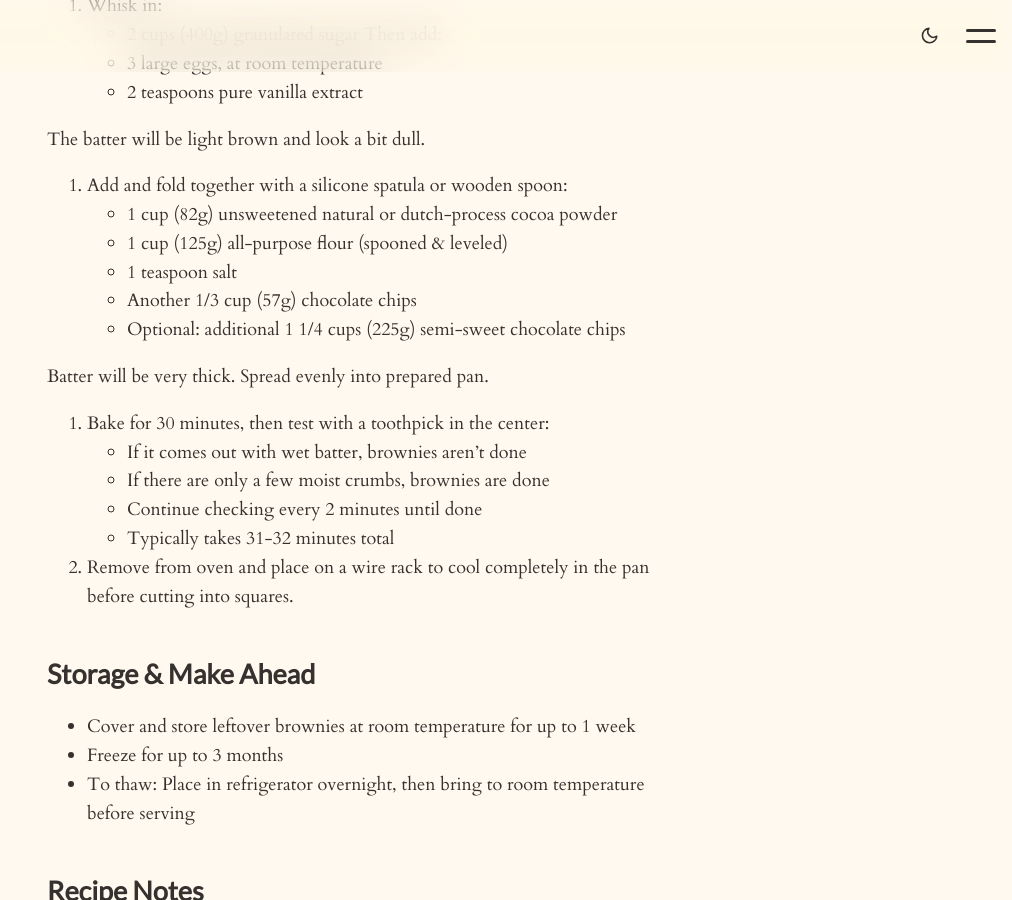
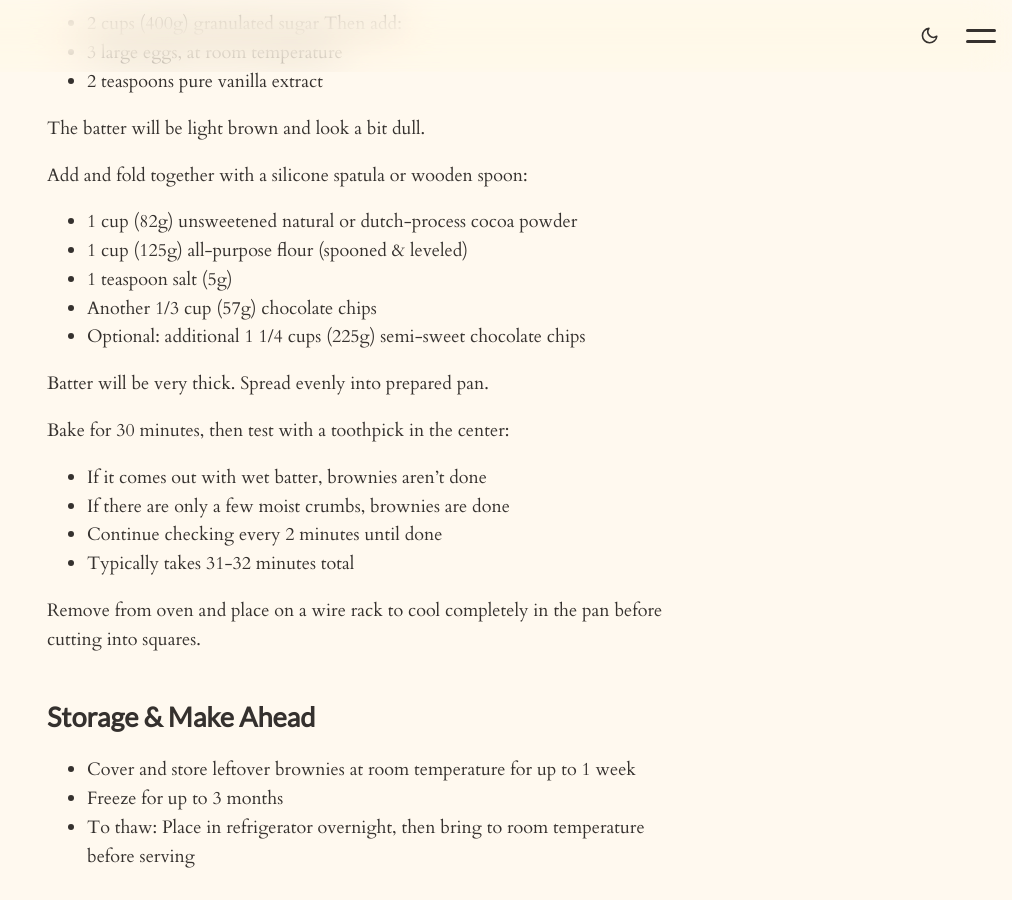
Before and after one commit to rocketbro/rocketbro.github.io, a Jekyll site: the page built from _posts/2025-01-24-cwc-brownies.md, in a window 1280 px wide and 900 px high, scrolled down 977 px. Shown: the whole window, without its empty margins (268-1280 px from the left). Built offline with Jekyll 4.4.1, drawn with Linux system fonts in a browser that asks for light colours; part of the change alters nothing that is shown.

```diff
--- a/_posts/2025-01-24-cwc-brownies.md
+++ b/_posts/2025-01-24-cwc-brownies.md
@@ -17,15 +17,15 @@ tags: [cooking-with-claude]
 
 ## Ingredients & Instructions
 
-1. Preheat the oven to 350°F (177°C). Grease a 9x13-inch pan or line with aluminum foil or parchment paper, leaving an overhang on the sides for easier removal.
+Preheat the oven to 350°F (177°C). Grease a 9x13-inch pan or line with aluminum foil or parchment paper, leaving an overhang on the sides for easier removal.
 
-2. In a microwave-safe bowl, combine:
+In a microwave-safe bowl, combine:
 - 3/4 cup (170g) unsalted butter
 - 1/3 cup (57g) semi-sweet chocolate chips
 
 Melt in 30-second increments, whisking after each, until completely smooth. Or you can just do it on the stove in a skillet and add it to the rest of the stuff when it's done.
 
-3. Whisk in:
+Whisk in:
 - 2 cups (400g) granulated sugar
 Then add:
 - 3 large eggs, at room temperature
@@ -33,22 +33,22 @@ Then add:
 
 The batter will be light brown and look a bit dull.
 
-4. Add and fold together with a silicone spatula or wooden spoon:
+Add and fold together with a silicone spatula or wooden spoon:
 - 1 cup (82g) unsweetened natural or dutch-process cocoa powder
 - 1 cup (125g) all-purpose flour (spooned & leveled)
-- 1 teaspoon salt
+- 1 teaspoon salt (5g)
 - Another 1/3 cup (57g) chocolate chips
 - Optional: additional 1 1/4 cups (225g) semi-sweet chocolate chips
 
 Batter will be very thick. Spread evenly into prepared pan.
 
-5. Bake for 30 minutes, then test with a toothpick in the center:
+Bake for 30 minutes, then test with a toothpick in the center:
 - If it comes out with wet batter, brownies aren't done
 - If there are only a few moist crumbs, brownies are done
 - Continue checking every 2 minutes until done
 - Typically takes 31-32 minutes total
 
-6. Remove from oven and place on a wire rack to cool completely in the pan before cutting into squares.
+Remove from oven and place on a wire rack to cool completely in the pan before cutting into squares.
 
 ## Storage & Make Ahead
 - Cover and store leftover brownies at room temperature for up to 1 week
```
